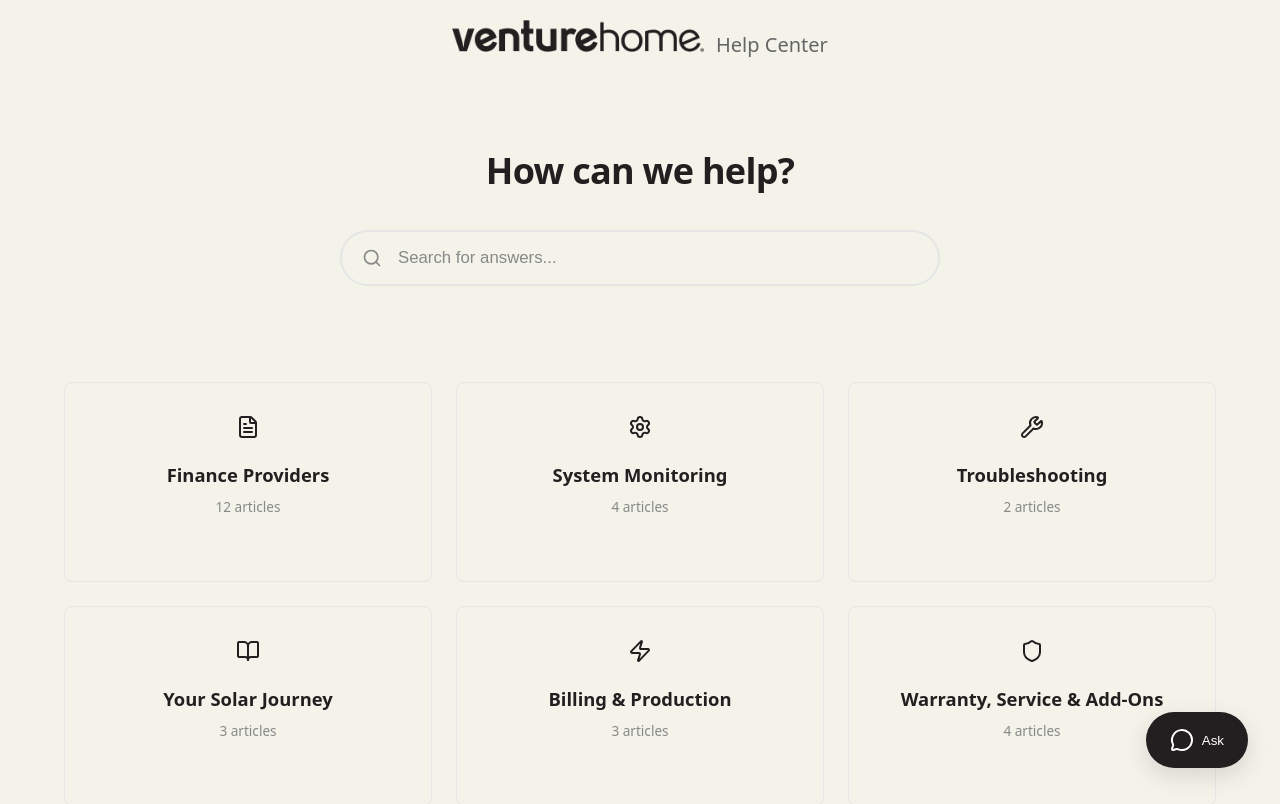
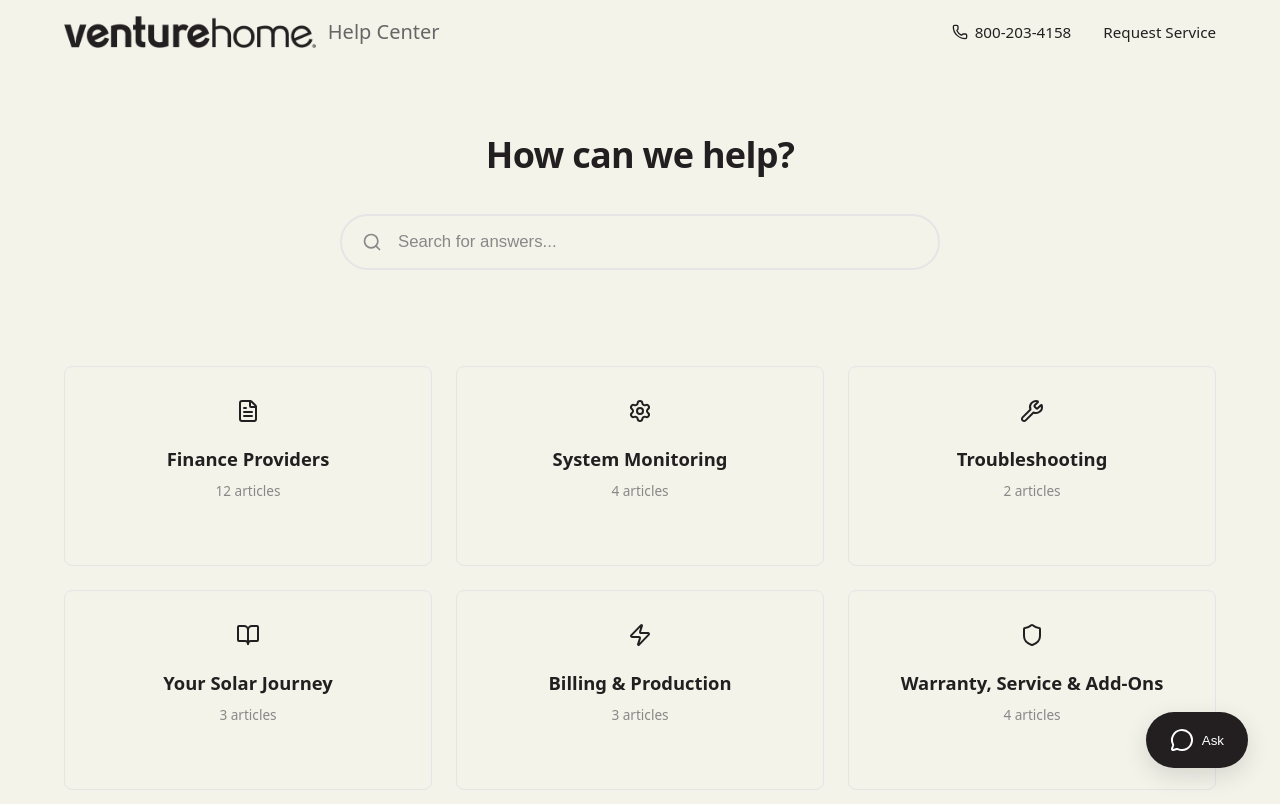
Before and after one commit to VentureHomeSolarLLC/help-venturehome, a React (Vite) app: page / in a window 1280 px wide. Shown: the top 804 px of the page. Built offline with nearby package versions, Linux system fonts and the light colour scheme; a web font is replaced by a local one.

Commit message:
Header redesign: smaller logo left-aligned, nav menu with phone and Request Service on right

```diff
--- a/src/App.css
+++ b/src/App.css
@@ -24,6 +24,50 @@ html, body {
 
 .top-bar {
   display: none;
+}
+
+/* Header Navigation */
+.header-content {
+  max-width: var(--max-width);
+  margin: 0 auto;
+  padding: 1rem 1.5rem;
+  display: flex;
+  justify-content: space-between;
+  align-items: center;
+}
+
+.logo-link {
+  text-decoration: none;
+  display: flex;
+  align-items: center;
+  gap: 0.75rem;
+}
+
+.logo-help {
+  font-size: 1.25rem;
+  font-weight: 400;
+  color: var(--text-secondary);
+}
+
+.header-nav {
+  display: flex;
+  align-items: center;
+  gap: 2rem;
+}
+
+.header-nav-link {
+  color: var(--charcoal);
+  text-decoration: none;
+  font-size: 0.95rem;
+  font-weight: 500;
+  display: flex;
+  align-items: center;
+  gap: 0.4rem;
+  transition: opacity 0.2s;
+}
+
+.header-nav-link:hover {
+  opacity: 0.7;
 }
 
 .main-header {
@@ -202,37 +246,6 @@ html, body {
 
 .breadcrumbs a:hover {
   text-decoration: underline;
-}
-
-/* Header content */
-.header-content {
-  max-width: var(--max-width);
-  margin: 0 auto;
-  padding: 1.25rem 1.5rem;
-  display: flex;
-  justify-content: center;
-}
-
-.logo-link {
-  text-decoration: none;
-  display: flex;
-  align-items: baseline;
-  gap: 0.75rem;
-}
-
-.logo-help {
-  font-size: 1.25rem;
-  font-weight: 400;
-  color: var(--text-secondary);
-}
-
-.top-bar-content {
-  max-width: var(--max-width);
-  margin: 0 auto;
-  padding: 0 1.5rem;
-  display: flex;
-  justify-content: flex-end;
-  gap: 1.5rem;
 }
 
 .top-action {
--- a/src/App.tsx
+++ b/src/App.tsx
@@ -2,7 +2,7 @@ import { useState, useMemo } from 'react';
 import { Routes, Route, Link, useParams } from 'react-router-dom';
 import { SearchBar } from './components/SearchBar';
 import { ChatButton } from './components/ChatButton';
-import { Phone, Download, Wrench, FileText, BookOpen, Zap, Shield, Settings, Sun, Map } from 'lucide-react';
+import { Phone, Wrench, FileText, BookOpen, Zap, Shield, Settings, Sun, Map } from 'lucide-react';
 import { Logo } from './components/Logo';
 import type { Article, Category } from './types';
 import { getCustomerArticles, searchArticles, getArticlesByCategory, getArticleBySlug, getCategoryById, getRelatedArticles } from './data/kb';
@@ -20,24 +20,6 @@ const categoryIcons: Record<string, React.ReactNode> = {
   'solar-incentives': <Sun size={24} />,
   'state-utilities': <Map size={24} />,
 };
-
-// Top bar with quick actions
-function TopBar() {
-  return (
-    <div className="top-bar">
-      <div className="top-bar-content">
-        <a href="tel:800-203-4158" className="top-action">
-          <Phone size={16} />
-          <span>800-203-4158</span>
-        </a>
-        <a href="https://venturehome.com/app" className="top-action">
-          <Download size={16} />
-          <span>Download App</span>
-        </a>
-      </div>
-    </div>
-  );
-}
 
 // Home page - Palmetto-style
 function Home() {
@@ -189,14 +171,21 @@ function Article() {
 function App() {
   return (
     <div className="app">
-      <TopBar />
-
       <header className="main-header">
         <div className="header-content">
           <Link to="/" className="logo-link">
-            <Logo />
+            <Logo size={32} />
             <span className="logo-help">Help Center</span>
           </Link>
+          <nav className="header-nav">
+            <a href="tel:800-203-4158" className="header-nav-link">
+              <Phone size={16} />
+              <span>800-203-4158</span>
+            </a>
+            <a href="https://venturehome.com/request-service" className="header-nav-link">
+              Request Service
+            </a>
+          </nav>
         </div>
       </header>
 
--- a/src/components/Logo.tsx
+++ b/src/components/Logo.tsx
@@ -1,9 +1,13 @@
-export function Logo() {
+interface LogoProps {
+  size?: number;
+}
+
+export function Logo({ size = 32 }: LogoProps) {
   return (
     <img
       src="/logo.png"
       alt="Venture Home"
-      height="32"
+      height={size}
       style={{ display: 'block' }}
     />
   );
```
